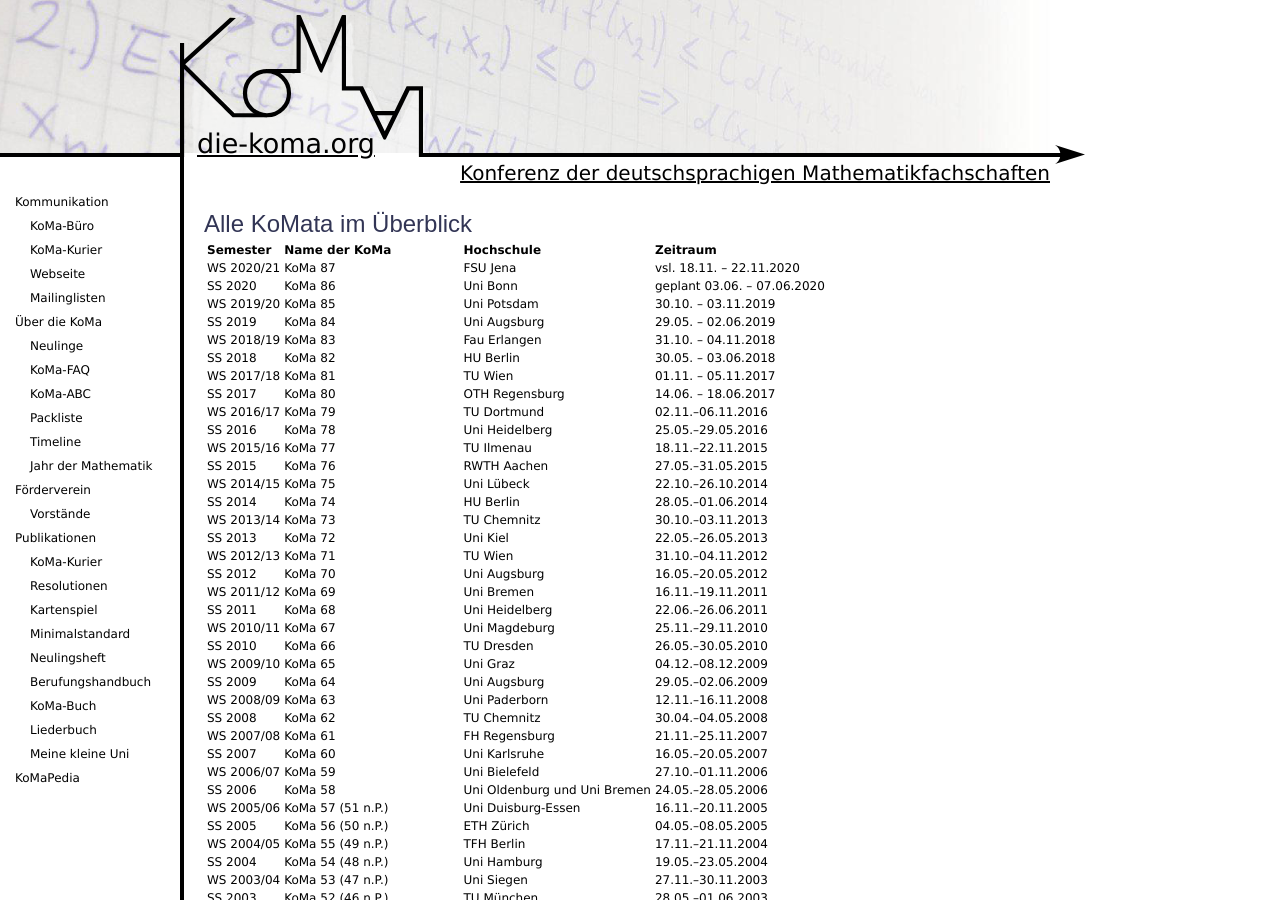
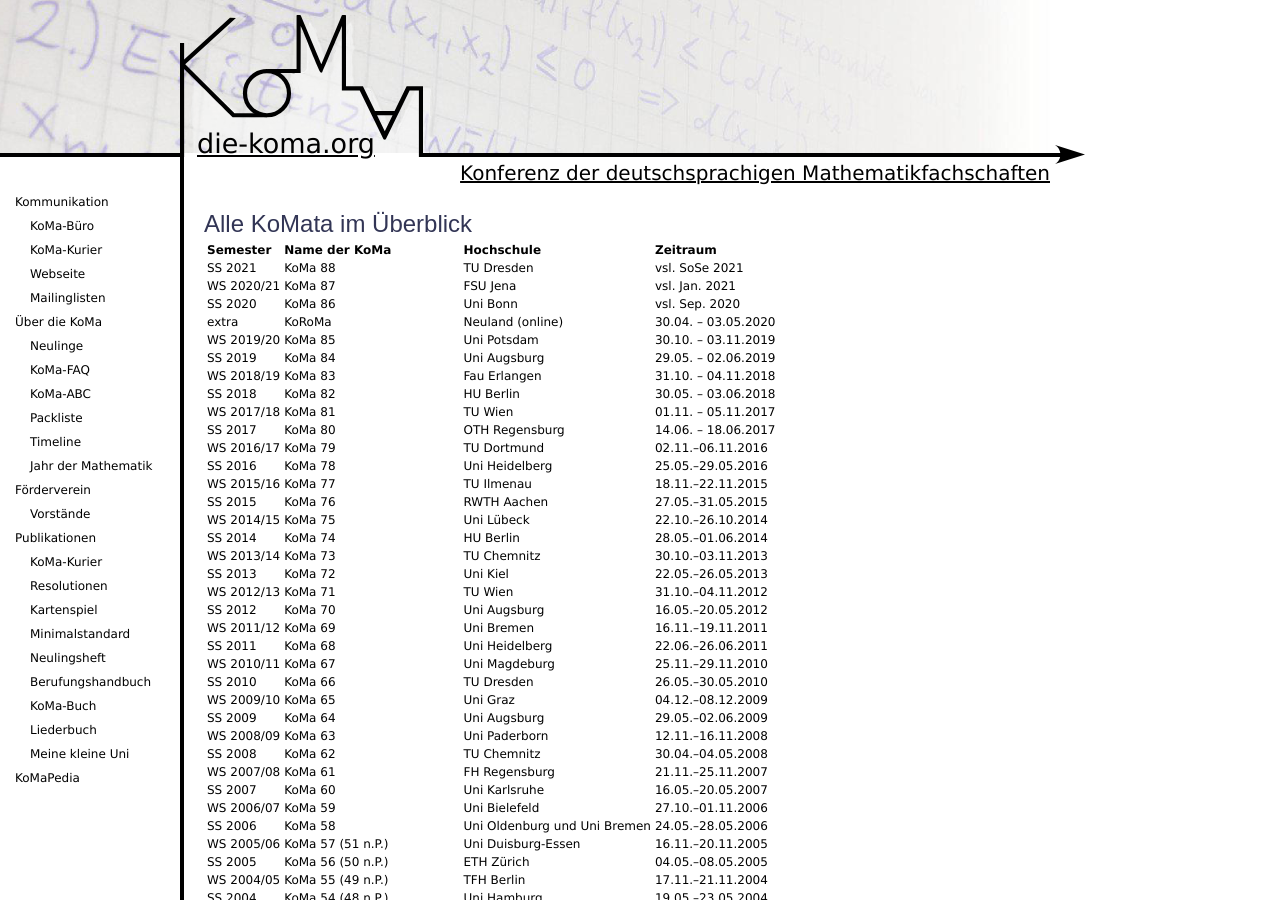
Before and after one commit to Die-KoMa/die-koma.org, a Jekyll site: the page built from ueber_die_koma/timeline.md, in a window 1280 px wide and 900 px high. Built offline with Jekyll 4.4.1, drawn with Linux system fonts in a browser that asks for light colours.

Commit message:
Timeline und aktuelle KoMata angepasst. Und die Timeline WYSIWYGish gemacht mit weniger morsen

```diff
--- a/ueber_die_koma/timeline.md
+++ b/ueber_die_koma/timeline.md
@@ -5,52 +5,54 @@
 ---
 # Alle KoMata im Überblick
 
-| Semester    |   Name der KoMa        |	Hochschule            |	Zeitraum    |
-|:------------|:-----------------------------|:---------------------------------|:------------------|
-| WS 2020/21  | KoMa 87            | FSU Jena					| vsl. 18.11. -- 22.11.2020 |
-| SS 2020   | KoMa 86            | Uni Bonn						| geplant 03.06. -- 07.06.2020 |
-| WS 2019/20  | KoMa 85            | Uni Potsdam				| 30.10. -- 03.11.2019 |
-| SS 2019   | KoMa 84            | 	Uni Augsburg				| 29.05. -- 02.06.2019 |
-| WS 2018/19  | KoMa 83            |  Fau Erlangen				| 31.10. -- 04.11.2018 |
-| SS 2018   | KoMa 82            | 	HU Berlin					| 30.05. -- 03.06.2018 |
-| WS 2017/18  | KoMa 81            | TU Wien					| 01.11. -- 05.11.2017 |
-| SS 2017   | KoMa 80            | OTH Regensburg				| 14.06. -- 18.06.2017 |
-| WS 2016/17  | KoMa 79            | TU Dortmund            | 02.11.–06.11.2016 |
-| SS 2016   | KoMa 78            | Uni Heidelberg           | 25.05.–29.05.2016 |
-| WS 2015/16  | KoMa 77            | TU Ilmenau             | 18.11.–22.11.2015 |
-| SS 2015   | KoMa 76            | RWTH Aachen 				| 27.05.–31.05.2015 |
-| WS 2014/15  | KoMa 75            | Uni Lübeck             | 22.10.–26.10.2014 |
-| SS 2014   | KoMa 74            | HU Berlin            	| 28.05.–01.06.2014 |
-| WS 2013/14  | KoMa 73            | TU Chemnitz            | 30.10.–03.11.2013 |
-| SS 2013   | KoMa 72            | Uni Kiel             	| 22.05.–26.05.2013 |
-| WS 2012/13  | KoMa 71            | TU Wien              	| 31.10.–04.11.2012 |
-| SS 2012   |	KoMa 70            | Uni Augsburg           | 16.05.–20.05.2012 |
-| WS 2011/12  |	KoMa 69            | Uni Bremen             | 16.11.–19.11.2011 |
-| SS 2011   |	KoMa 68            | Uni Heidelberg         | 22.06.–26.06.2011 |
-| WS 2010/11  | KoMa 67            | Uni Magdeburg          | 25.11.–29.11.2010 |
-| SS 2010   |	KoMa 66            | TU Dresden             | 26.05.–30.05.2010 |
-| WS 2009/10  |	KoMa 65            | Uni Graz             	| 04.12.–08.12.2009 |
-| SS 2009   |	KoMa 64            | Uni Augsburg           | 29.05.–02.06.2009 |
-| WS 2008/09  |	KoMa 63            | Uni Paderborn          | 12.11.–16.11.2008 |
-| SS 2008   |	KoMa 62            | TU   Chemnitz          | 30.04.–04.05.2008 |
-| WS 2007/08  |	KoMa 61            | FH Regensburg          | 21.11.–25.11.2007 |
-| SS 2007   |	KoMa 60            | Uni Karlsruhe          | 16.05.–20.05.2007 |
-| WS 2006/07  |	KoMa 59            | Uni Bielefeld          | 27.10.–01.11.2006 |
-| SS 2006   |	KoMa 58            | Uni Oldenburg und Uni Bremen   | 24.05.–28.05.2006 |
+| Semester    | Name der KoMa          | Hochschule                 | Zeitraum             |
+|:------------|:-----------------------|:---------------------------|:---------------------|
+| SS 2021     | KoMa 88                | TU Dresden                 | vsl. SoSe 2021       |
+| WS 2020/21  | KoMa 87                | FSU Jena                   | vsl. Jan. 2021       |
+| SS 2020     | KoMa 86                | Uni Bonn                   | vsl. Sep. 2020       |
+| extra       | KoRoMa                 | Neuland (online)           | 30.04. -- 03.05.2020 |
+| WS 2019/20  | KoMa 85                | Uni Potsdam                | 30.10. -- 03.11.2019 |
+| SS 2019     | KoMa 84                | Uni Augsburg               | 29.05. -- 02.06.2019 |
+| WS 2018/19  | KoMa 83                | Fau Erlangen               | 31.10. -- 04.11.2018 |
+| SS 2018     | KoMa 82                | HU Berlin                  | 30.05. -- 03.06.2018 |
+| WS 2017/18  | KoMa 81                | TU Wien                    | 01.11. -- 05.11.2017 |
+| SS 2017     | KoMa 80                | OTH Regensburg             | 14.06. -- 18.06.2017 |
+| WS 2016/17  | KoMa 79                | TU Dortmund                | 02.11.–06.11.2016    |
+| SS 2016     | KoMa 78                | Uni Heidelberg             | 25.05.–29.05.2016    |
+| WS 2015/16  | KoMa 77                | TU Ilmenau                 | 18.11.–22.11.2015    |
+| SS 2015     | KoMa 76                | RWTH Aachen                | 27.05.–31.05.2015    |
+| WS 2014/15  | KoMa 75                | Uni Lübeck                 | 22.10.–26.10.2014    |
+| SS 2014     | KoMa 74                | HU Berlin                	| 28.05.–01.06.2014    |
+| WS 2013/14  | KoMa 73                | TU Chemnitz                | 30.10.–03.11.2013    |
+| SS 2013     | KoMa 72                | Uni Kiel                 	| 22.05.–26.05.2013    |
+| WS 2012/13  | KoMa 71                | TU Wien                  	| 31.10.–04.11.2012    |
+| SS 2012     |	KoMa 70                | Uni Augsburg               | 16.05.–20.05.2012    |
+| WS 2011/12  |	KoMa 69                | Uni Bremen                 | 16.11.–19.11.2011    |
+| SS 2011     |	KoMa 68                | Uni Heidelberg             | 22.06.–26.06.2011    |
+| WS 2010/11  | KoMa 67                | Uni Magdeburg              | 25.11.–29.11.2010    |
+| SS 2010     |	KoMa 66                | TU Dresden                 | 26.05.–30.05.2010    |
+| WS 2009/10  |	KoMa 65                | Uni Graz                 	| 04.12.–08.12.2009    |
+| SS 2009     |	KoMa 64                | Uni Augsburg               | 29.05.–02.06.2009    |
+| WS 2008/09  |	KoMa 63                | Uni Paderborn              | 12.11.–16.11.2008    |
+| SS 2008     |	KoMa 62                | TU Chemnitz                | 30.04.–04.05.2008    |
+| WS 2007/08  |	KoMa 61                | FH Regensburg              | 21.11.–25.11.2007    |
+| SS 2007     |	KoMa 60                | Uni Karlsruhe              | 16.05.–20.05.2007    |
+| WS 2006/07  |	KoMa 59                | Uni Bielefeld              | 27.10.–01.11.2006    |
+| SS 2006     |	KoMa 58                | Uni Oldenburg und Uni Bremen | 24.05.–28.05.2006  |
 | WS 2005/06  |	KoMa 57 (51 n.P.)        | Uni Duisburg-Essen         | 16.11.–20.11.2005 |
-| SS 2005   |	KoMa 56 (50 n.P.)        | ETH Zürich             | 04.05.–08.05.2005 |
+| SS 2005     |	KoMa 56 (50 n.P.)        | ETH Zürich             | 04.05.–08.05.2005 |
 | WS 2004/05  |	KoMa 55 (49 n.P.)        | TFH Berlin             | 17.11.–21.11.2004 |
-| SS 2004   |	KoMa 54 (48 n.P.)        | Uni Hamburg            | 19.05.–23.05.2004 |
-| WS 2003/04  |     KoMa 53 (47 n.P.)        | Uni Siegen           | 27.11.–30.11.2003 |
-| SS 2003   |	KoMa 52 (46 n.P.)        | TU München             | 28.05.–01.06.2003 |
+| SS 2004     |	KoMa 54 (48 n.P.)        | Uni Hamburg            | 19.05.–23.05.2004 |
+| WS 2003/04  | KoMa 53 (47 n.P.)        | Uni Siegen           | 27.11.–30.11.2003 |
+| SS 2003     |	KoMa 52 (46 n.P.)        | TU München             | 28.05.–01.06.2003 |
 | WS 2002/03  |	KoMa 51 (45 n.P.)        | Uni Karlsruhe (TH)         | 31.10.–03.11.2002 |
-| SS 2002   |	KoMa 50 (44 n.P.)        | Uni Dortmund           | 29.05.–02.06.2002 |
+| SS 2002     |	KoMa 50 (44 n.P.)        | Uni Dortmund           | 29.05.–02.06.2002 |
 | WS 2001/02  |	KoMa 49 (43 n.P.)        | Uni-GH Paderborn         | 31.10.–04.11.2001 |
-| SS 2001   |	KoMa 48 (42 n.P.)        | TU München             | 13.06.–17.06.2001 |
+| SS 2001     |	KoMa 48 (42 n.P.)        | TU München             | 13.06.–17.06.2001 |
 | WS 2000/01  |	KoMa 47 (41 n.P.)        | Uni Stuttgart          | 01.11.–05.11.2000 |
-| SS 2000   |	KoMa 46 (40 n.P.)        | Uni Freiburg           | 31.05.–04.06.2000 |
+| SS 2000     |	KoMa 46 (40 n.P.)        | Uni Freiburg           | 31.05.–04.06.2000 |
 | WS 1999/00  |	KoMa 45 (39 n.P.)        | TU Darmstadt           | 17.11.–21.11.1999 |
-| SS 1999   |	KoMa 44 (38 n.P.)        | Uni Halle            | 19.05.–23.05.1999 |
+| SS 1999     |	KoMa 44 (38 n.P.)        | Uni Halle            | 19.05.–23.05.1999 |
 | WS 1998/99  |	KoMa 43 (37 n.P.)        | Uni Hamburg            | 02.12.–06.12.1998 |
 | SS 1998   |	KoMa 42 (36 n.P.)        | TU Dresden             | 10.06.–14.06.1998 |
 | WS 1997/98  |	KoMa 41 (35 n.P.)        | Uni Bielefeld          | 19.11.–23.11.1997 |
```
Also changed, not shown: _includes/next_koma.html (+6 -2 lines).
